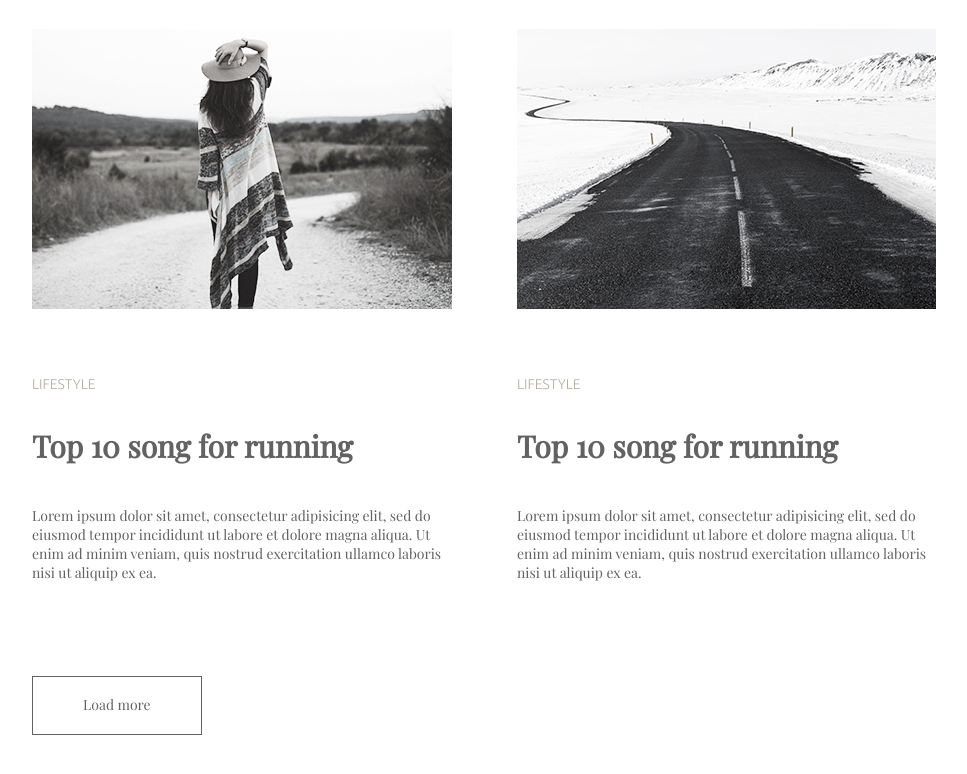
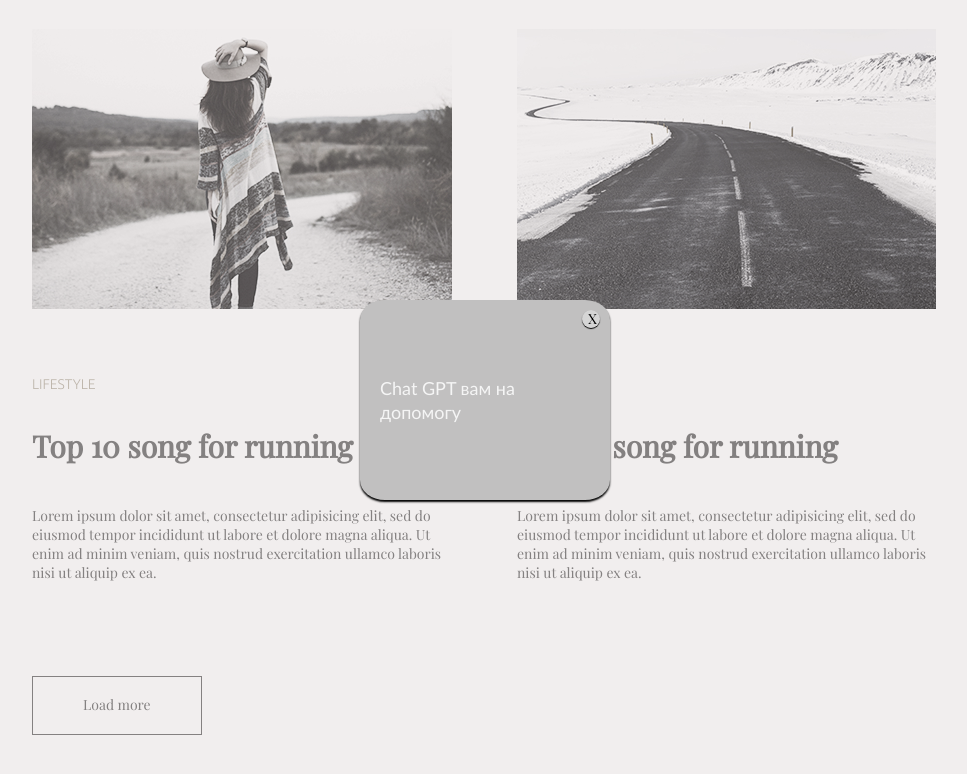
Before and after one commit to filiplitvin/photoblog, a plain HTML site: page index.html in a window 1280 px wide. Both pictures are taken after a click on the button "Load more". Shown: the part 1518-2292 px from the top of the page, without its empty margins (155-1122 px from the left). Drawn offline with nearby package versions, Linux system fonts and the light colour scheme.

Commit message:
додав модальне вікно та його анімацію

```diff
--- a/index.html
+++ b/index.html
@@ -155,10 +155,18 @@
               </article>
             </li>
           </ul>
-
-          <button class="gallery-button" type="button">Load more</button>
+          <button class="gallery-button btn-open" data-modal-open type="button">
+            Load more
+          </button>
+          <div class="backdrop is-hidden" data-modal>
+            <div class="modal">
+              <h2 class="modal-content">Chat GPT вам на допомогу</h2>
+              <button class="btn-close" data-modal-close>X</button>
+            </div>
+          </div>
         </div>
       </section>
     </main>
   </body>
+  <script type="module" src="./src/js/index.js"></script>
 </html>
--- /dev/null
+++ b/src/js/index.js
@@ -0,0 +1,11 @@
+const openBtn = document.querySelector("[data-modal-open]");
+const modal = document.querySelector("[data-modal]");
+const closeBtn = document.querySelector("[data-modal-close]");
+
+const handleToggleModal = () => {
+  modal.classList.toggle("is-hidden");
+  document.body.classList.toggle("no-scroll");
+};
+
+openBtn.addEventListener("click", handleToggleModal);
+closeBtn.addEventListener("click", handleToggleModal);
--- a/src/styles/style.css
+++ b/src/styles/style.css
@@ -79,3 +79,62 @@ body {
   opacity: 0.8;
   cursor: pointer;
 }
+.backdrop {
+  position: fixed;
+  background-color: rgba(207, 197, 197, 0.3);
+  left: 0;
+  top: 0;
+  width: 100%;
+  height: 100%;
+  transition-duration: 0.3s;
+}
+.backdrop.is-hidden {
+  opacity: 0;
+  pointer-events: none;
+}
+.backdrop.is-hidden .modal {
+  transform: translate(-150%, -50%) scale(50%);
+}
+.modal {
+  display: flex;
+  justify-content: center;
+  align-items: center;
+  background-color: #c1c0c0;
+  position: absolute;
+  width: 250px;
+  height: 200px;
+  top: 50%;
+  left: 50%;
+  transform: translate(-50%, -50%) scale(100%);
+  padding: 20px;
+  border-radius: 10%;
+  box-shadow: 0px 2px 2px 0px black;
+  transition-duration: 500ms;
+}
+.modal-content {
+  font-size: 18px;
+  font-weight: 400;
+  font-family: "Gill Sans", "Gill Sans MT", Calibri, "Trebuchet MS", sans-serif;
+  color: rgba(255, 255, 255, 0.832);
+}
+.btn-close {
+  width: 18px;
+  height: 18px;
+  background-color: #ffffff55;
+  border-radius: 50%;
+  color: black;
+  position: absolute;
+  right: 10px;
+  top: 10px;
+  cursor: pointer;
+  box-shadow: 0px 1px 1px 0px black;
+  transition-property: box-shadow;
+  transition-duration: 200ms;
+  transition-timing-function: ease;
+}
+.btn-close:hover {
+  box-shadow: 0px 2px 2px 0px black;
+}
+.no-scroll {
+  overflow: hidden;
+}
```
Also changed, not shown: 1 other file.
